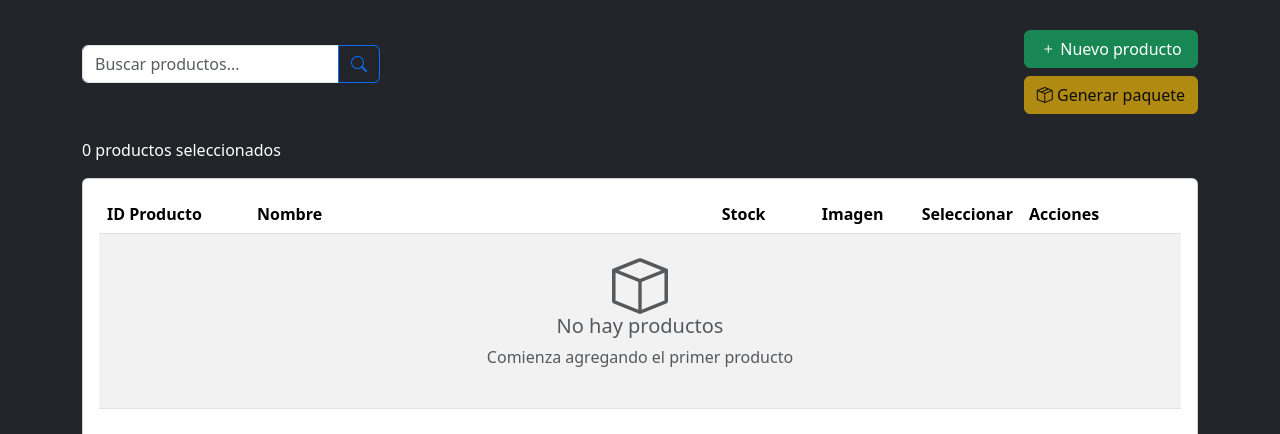
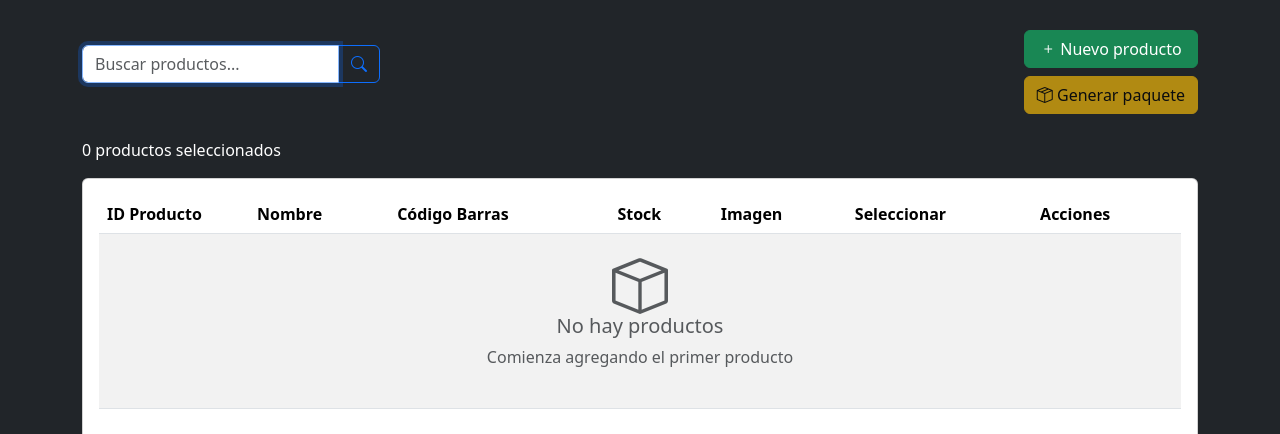
Before and after one commit to mgfere/la_poblanita, a Flask app: template src/templates/pages/management_products.html in a window 1280 px wide. Shown: the part 66-500 px from the top of the page. Run offline with Flask 3, Linux system fonts and the light colour scheme; the template is opened without the code that fills it, so the values that code supplies are empty.

Commit message:
Funcion buscar por codigo de barras

```diff
--- a/src/app.py
+++ b/src/app.py
@@ -78,10 +78,11 @@ def paginate(query, page, per_page):
 
     return Pagination(items, page, per_page, total)
 
+
 # ===== FUNCIONES DE BÚSQUEDA =====
 def buscar_empleados(termino):
     """
-    Buscar empleados por nombre, apellidos, usuario, email o teléfono
+    Buscador de empleados por nombre, apellidos, usuario, email o teléfono
     """
     return db_session.query(Empleados).join(Perfiles_Empleados).filter(
         (Empleados.nombre_usuario.ilike(f'%{termino}%')) |
@@ -94,17 +95,24 @@ def buscar_empleados(termino):
 
 def buscar_productos(termino):
     """
-    Buscar productos por nombre
+    Buscador de productos por nombre o código de barras exacto
     """
-    return db_session.query(Productos).filter(
-        Productos.nombre.ilike(f'%{termino}%')
-    )
+    producto_por_codigo = db_session.query(Productos).filter(
+        Productos.codigo_barras == termino
+    ).first()
+
+    if producto_por_codigo:
+        return db_session.query(Productos).filter(Productos.codigo_barras == termino)
+    else:
+        return db_session.query(Productos).filter(
+            Productos.nombre.ilike(f'%{termino}%')
+        )
 
 def buscar_paquetes(termino):
     """
-    Buscar paquetes por ID, sucursal o productos contenidos
+    Buscador de paquetes por ID, sucursal o productos contenidos
     """
-    # Buscar por ID de paquete
+    # Buscador por ID de paquete
     if termino.isdigit():
         paquete_id = int(termino)
         return db_session.query(Paquetes).filter(
@@ -112,7 +120,7 @@ def buscar_paquetes(termino):
             (Paquetes.sucursal.ilike(f'%{termino}%'))
         ).filter(Paquetes.paquetes_productos.any())
 
-    # Buscar por sucursal o productos
+    # Buscador por sucursal o productos
     return db_session.query(Paquetes).filter(
         (Paquetes.sucursal.ilike(f'%{termino}%')) |
         (Paquetes.paquetes_productos.any(
@@ -367,10 +375,9 @@ def home():
 @app.route('/products')
 @requiere_login
 def products():
-    # Obtener parámetros de paginación y búsqueda
     pagina = request.args.get('pagina', 1, type=int)
     busqueda = request.args.get('busqueda', '').strip()
-    por_pagina = 10  # 10 productos por página
+    por_pagina = 10
 
     # Consulta con búsqueda y paginación
     if busqueda:
@@ -392,9 +399,26 @@ def products():
 @requiere_rol('user', 'admin', 'boss')
 def add_product():
     try:
+        codigo_barras = request.form.get('codigo_barras')
+        if not codigo_barras:
+            pagina = request.args.get('pagina', 1, type=int)
+            busqueda = request.args.get('busqueda', '').strip()
+            if busqueda:
+                productos_query = buscar_productos(busqueda)
+            else:
+                productos_query = db_session.query(Productos)
+            productos_paginados = paginate(productos_query, pagina, 10)
+            return render_template('pages/management_products.html',
+                                productos=productos_paginados.items,
+                                pagination=productos_paginados,
+                                busqueda=busqueda,
+                                usuario=get_usuario_actual(),
+                                perfil=get_perfil_usuario_actual(),
+                                error="El código de barras es obligatorio")
         producto = Productos(
             nombre=request.form['nombre'],
-            cantidad=int(request.form['cantidad'])
+            cantidad=int(request.form['cantidad']),
+            codigo_barras=codigo_barras  # Ahora es obligatorio
         )
         imagen_data = manejar_imagen(request.files.get('imagen'))
         if imagen_data:
@@ -403,6 +427,7 @@ def add_product():
         db_session.commit()
     except Exception as e:
         print(f"Error agregando producto: {e}")
+        db_session.rollback()
     return redirect(url_for('products'))
 
 @app.route('/products/edit/<int:id>', methods=['POST'])
@@ -412,14 +437,37 @@ def edit_product(id):
     producto = db_session.query(Productos).filter_by(id_producto=id).first()
     if producto:
         try:
+            # Validar que el código de barras esté presente
+            codigo_barras = request.form.get('codigo_barras')
+            if not codigo_barras:
+                # Manejar el error
+                pagina = request.args.get('pagina', 1, type=int)
+                busqueda = request.args.get('busqueda', '').strip()
+
+                if busqueda:
+                    productos_query = buscar_productos(busqueda)
+                else:
+                    productos_query = db_session.query(Productos)
+
+                productos_paginados = paginate(productos_query, pagina, 10)
+                return render_template('pages/management_products.html',
+                                    productos=productos_paginados.items,
+                                    pagination=productos_paginados,
+                                    busqueda=busqueda,
+                                    usuario=get_usuario_actual(),
+                                    perfil=get_perfil_usuario_actual(),
+                                    error="El código de barras es obligatorio")
+
             producto.nombre = request.form['nombre']
             producto.cantidad = int(request.form['cantidad'])
+            producto.codigo_barras = codigo_barras  # Ahora es obligatorio
             imagen_data = manejar_imagen(request.files.get('imagen'))
             if imagen_data:
                 producto.imagen = imagen_data
             db_session.commit()
         except Exception as e:
             print(f"Error editando producto: {e}")
+            db_session.rollback()
     return redirect(url_for('products'))
 
 @app.route('/products/delete/<int:id>', methods=['POST'])
--- a/src/database/models.py
+++ b/src/database/models.py
@@ -106,13 +106,15 @@ class Productos(Base):
     id_producto = Column(Integer, primary_key=True, autoincrement=True)
     nombre = Column(String(100), nullable=False)
     cantidad = Column(Integer, nullable=False)
+    codigo_barras = Column(String(100), unique=True, nullable=False)  # Cambiado a nullable=False
     imagen = Column(LargeBinary(length=16777215), nullable=True)
 
     paquetes_productos = relationship("Paquetes_Productos", back_populates="producto")
 
-    def __init__(self, nombre, cantidad):
+    def __init__(self, nombre, cantidad, codigo_barras):  # Eliminado valor por defecto
         self.nombre = nombre
         self.cantidad = cantidad
+        self.codigo_barras = codigo_barras
 
     def __repr__(self):
         return f'<Producto {self.nombre}>'
--- a/src/templates/pages/management_products.html
+++ b/src/templates/pages/management_products.html
@@ -36,10 +36,10 @@
     <div class="d-flex justify-content-between align-items-center mb-4">
         <!-- Buscador -->
         <div class="d-flex align-items-center" style="max-width: 400px;">
-            <form method="GET" action="{{ url_for('products') }}" class="d-flex w-100">
+            <form method="GET" action="{{ url_for('products') }}" class="d-flex w-100" id="searchForm">
                 <div class="input-group">
                     <input type="text" name="busqueda" class="form-control" placeholder="Buscar productos..."
-                           value="{{ busqueda or '' }}">
+                           value="{{ busqueda or '' }}" id="searchInput" autofocus>
                     <button class="btn btn-outline-primary" type="submit">
                         <i class="bi bi-search"></i>
                     </button>
@@ -89,14 +89,15 @@
         <div class="card-body">
             <div class="table-responsive" style="max-height: 500px; overflow-y: auto;">
                 <table class="table table-striped">
-                    <thead style="position: sticky; top: 0; background: white; z-index: 1;">
+                    <thead>
                         <tr>
                             <th width="150">ID Producto</th>
                             <th>Nombre</th>
-                            <th width="100">Stock</th>
-                            <th width="100">Imagen</th>
-                            <th width="100">Seleccionar</th>
-                            <th width="160">Acciones</th>
+                            <th>Código Barras</th>
+                            <th>Stock</th>
+                            <th>Imagen</th>
+                            <th>Seleccionar</th>
+                            <th>Acciones</th>
                         </tr>
                     </thead>
                     <tbody>
@@ -104,6 +105,13 @@
                         <tr data-producto-id="{{ producto.id_producto }}">
                             <td>P-{{ (pagination.page - 1) * pagination.per_page + loop.index }}</td>
                             <td>{{ producto.nombre }}</td>
+                            <td>
+                                {% if producto.codigo_barras %}
+                                <span class="badge bg-dark">{{ producto.codigo_barras }}</span>
+                                {% else %}
+                                <span class="text-muted">Sin código</span>
+                                {% endif %}
+                            </td>
                             <td>
                                 <span class="badge bg-secondary">{{ producto.cantidad }}</span>
                                 <div class="progress mt-1" style="height: 5px;">
@@ -135,7 +143,8 @@
                                         data-bs-target="#modalEditar"
                                         data-id="{{ producto.id_producto }}"
                                         data-nombre="{{ producto.nombre }}"
-                                        data-cantidad="{{ producto.cantidad }}">
+                                        data-cantidad="{{ producto.cantidad }}"
+                                        data-codigo-barras="{{ producto.codigo_barras or '' }}">
                                     Editar
                                 </button>
                                 <form method="POST" action="{{ url_for('delete_product', id=producto.id_producto) }}"
@@ -146,7 +155,7 @@
                         </tr>
                         {% else %}
                         <tr>
-                            <td colspan="6" class="text-center py-4">
+                            <td colspan="7" class="text-center py-4">
                                 {% if busqueda %}
                                 <div class="text-muted">
                                     <i class="bi bi-search display-4"></i>
@@ -228,6 +237,7 @@
                 <div class="modal-body">
                     <input type="text" name="nombre" class="form-control mb-2" placeholder="Nombre" required>
                     <input type="number" name="cantidad" class="form-control mb-2" placeholder="Cantidad" min="0" required>
+                    <input type="text" name="codigo_barras" class="form-control mb-2" placeholder="Código de barras" required>
                     <input type="file" name="imagen" class="form-control" accept="image/*">
                 </div>
                 <div class="modal-footer">
@@ -249,8 +259,9 @@
             </div>
             <form method="POST" id="formEditar" enctype="multipart/form-data">
                 <div class="modal-body">
-                    <input type="text" name="nombre" class="form-control mb-2" placeholder="Nombre" required>
-                    <input type="number" name="cantidad" class="form-control mb-2" placeholder="Cantidad" min="0" required>
+                    <input type="text" name="nombre" class="form-control mb-2" placeholder="Nombre" required id="editNombre">
+                    <input type="number" name="cantidad" class="form-control mb-2" placeholder="Cantidad" min="0" required id="editCantidad">
+                    <input type="text" name="codigo_barras" class="form-control mb-2" placeholder="Código de barras" required id="editCodigoBarras">
                     <input type="file" name="imagen" class="form-control" accept="image/*">
                 </div>
                 <div class="modal-footer">
@@ -269,11 +280,15 @@
 
 <script>
 document.addEventListener('DOMContentLoaded', function() {
+    const searchInput = document.getElementById('searchInput');
     const cantidadInputs = document.querySelectorAll('.cantidad-input');
     const btnGenerar = document.getElementById('btnGenerarPaquete');
     const contador = document.getElementById('contador-seleccion');
     const formPaquete = document.getElementById('formPaquete');
     const productosData = document.getElementById('productosData');
+
+    // Enfocar automáticamente el campo de búsqueda
+    searchInput.focus();
 
     // Modal editar
     const modalEditar = document.getElementById('modalEditar');
@@ -281,8 +296,9 @@ document.addEventListener('DOMContentLoaded', function() {
         const button = event.relatedTarget;
         const form = document.getElementById('formEditar');
         form.action = `/products/edit/${button.dataset.id}`;
-        form.querySelector('input[name="nombre"]').value = button.dataset.nombre;
-        form.querySelector('input[name="cantidad"]').value = button.dataset.cantidad;
+        document.getElementById('editNombre').value = button.dataset.nombre;
+        document.getElementById('editCantidad').value = button.dataset.cantidad;
+        document.getElementById('editCodigoBarras').value = button.dataset.codigoBarras;
     });
 
     // Control de selección
```
